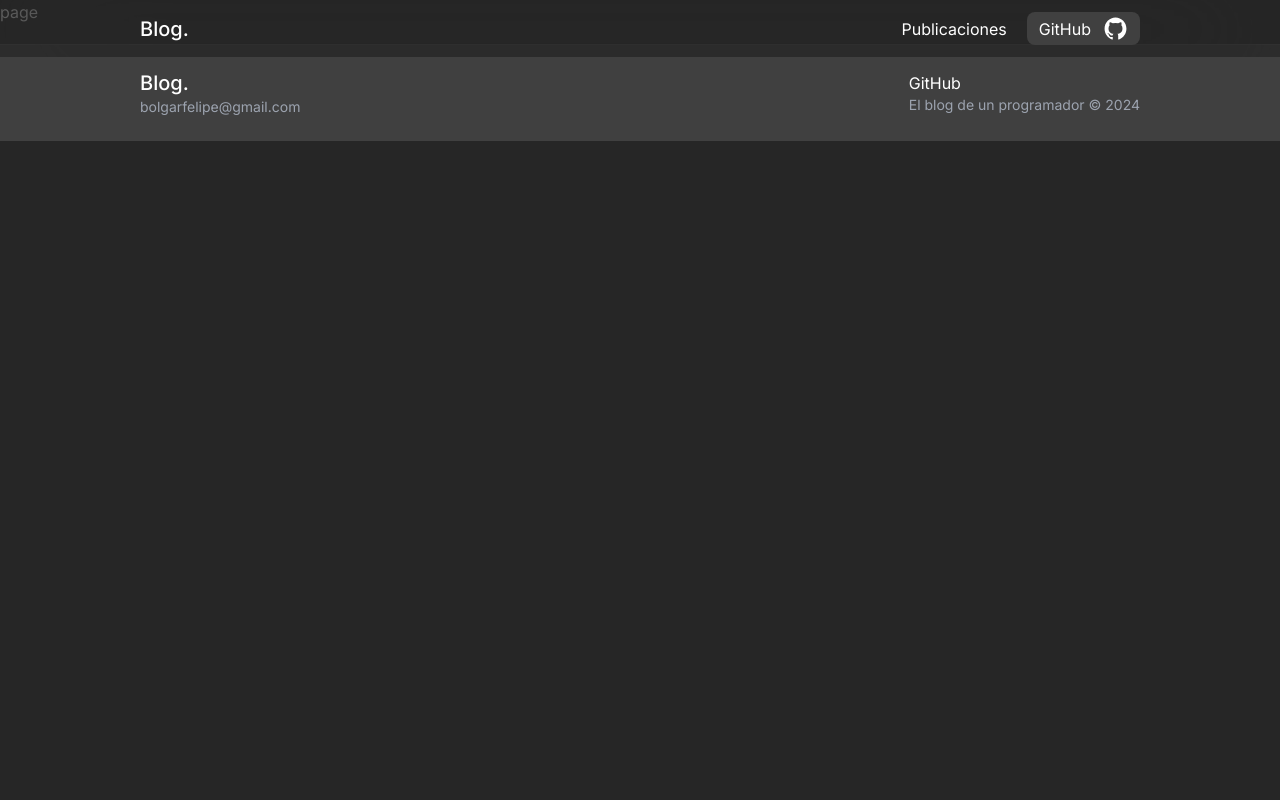
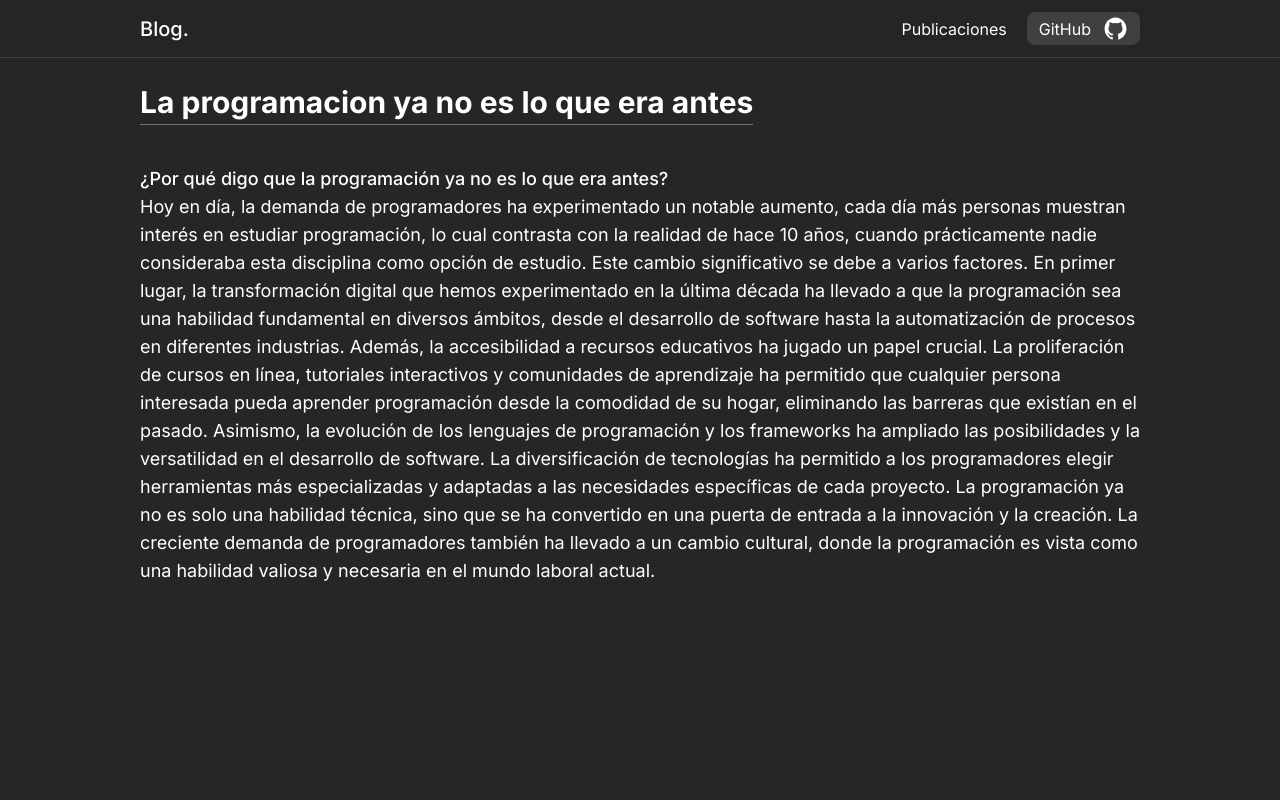
Before and after one commit to felipeB21/Nextjs-blog, a Next.js app: page /blogs/la-programacion-no-es-lo-que-era-antes in a window 1280 px wide. Shown: the top 800 px of the page. Built offline with nearby package versions, Linux system fonts and the light colour scheme.

Commit message:
Added page

```diff
--- a/src/app/blogs/la-programacion-no-es-lo-que-era-antes/page.jsx
+++ b/src/app/blogs/la-programacion-no-es-lo-que-era-antes/page.jsx
@@ -1,5 +1,44 @@
 import React from "react";
 
 export default function page() {
-  return <div>page</div>;
+  return (
+    <div className="mt-20 h-screen w-[1000px] mx-auto">
+      <div>
+        <h1 className="text-3xl font-bold border-b py-1 border-neutral-500 w-max">
+          La programacion ya no es lo que era antes
+        </h1>
+      </div>
+      <div className="mt-10 text-lg">
+        <p className="font-medium">
+          ¿Por qué digo que la programación ya no es lo que era antes?
+        </p>
+        <p>
+          Hoy en día, la demanda de programadores ha experimentado un notable
+          aumento, cada día más personas muestran interés en estudiar
+          programación, lo cual contrasta con la realidad de hace 10 años,
+          cuando prácticamente nadie consideraba esta disciplina como opción de
+          estudio. Este cambio significativo se debe a varios factores. En
+          primer lugar, la transformación digital que hemos experimentado en la
+          última década ha llevado a que la programación sea una habilidad
+          fundamental en diversos ámbitos, desde el desarrollo de software hasta
+          la automatización de procesos en diferentes industrias. Además, la
+          accesibilidad a recursos educativos ha jugado un papel crucial. La
+          proliferación de cursos en línea, tutoriales interactivos y
+          comunidades de aprendizaje ha permitido que cualquier persona
+          interesada pueda aprender programación desde la comodidad de su hogar,
+          eliminando las barreras que existían en el pasado. Asimismo, la
+          evolución de los lenguajes de programación y los frameworks ha
+          ampliado las posibilidades y la versatilidad en el desarrollo de
+          software. La diversificación de tecnologías ha permitido a los
+          programadores elegir herramientas más especializadas y adaptadas a las
+          necesidades específicas de cada proyecto. La programación ya no es
+          solo una habilidad técnica, sino que se ha convertido en una puerta de
+          entrada a la innovación y la creación. La creciente demanda de
+          programadores también ha llevado a un cambio cultural, donde la
+          programación es vista como una habilidad valiosa y necesaria en el
+          mundo laboral actual.
+        </p>
+      </div>
+    </div>
+  );
 }
--- a/src/components/Footer.jsx
+++ b/src/components/Footer.jsx
@@ -2,7 +2,7 @@ import Link from "next/link";
 
 export default function Footer() {
   return (
-    <footer className="py-6 bg-neutral-700 border-t border-neutral-600 mt-5 static bottom-0 w-full">
+    <footer className="py-6 bg-neutral-700 border-t border-neutral-600 mt-12 static bottom-0 w-full">
       <div className="w-[1000px] mx-auto flex items-center justify-between">
         <div>
           <Link className="text-xl font-medium" href="/">
--- /dev/null
+++ b/src/components/Loading.jsx
@@ -0,0 +1,9 @@
+import React from "react";
+
+export default function Loading() {
+  return (
+    <div>
+      <p>Cargando...</p>
+    </div>
+  );
+}
--- a/src/components/Weather.jsx
+++ b/src/components/Weather.jsx
@@ -4,6 +4,7 @@ import { useEffect, useState } from "react";
 import PinIcon from "./PinIcon";
 import Perfil from "../../public/perfil.jpeg";
 import Link from "next/link";
+import Loading from "./Loading";
 
 const links = [
   { name: "GitHub", url: "https://github.com/felipeB21" },
@@ -45,13 +46,13 @@ export default function Weather() {
   return (
     <div>
       {loading ? (
-        <div>Cargando...</div>
+        <Loading />
       ) : (
         <>
           <div className="flex items-center justify-between py-1 px-3 rounded-xl text-sm bg-neutral-700">
-            <p className="flex items-center gap-1">
-              <PinIcon /> {weatherData.location.name}
-            </p>
+            <div className="flex items-center gap-1">
+              <PinIcon /> <span>{weatherData.location.name}</span>
+            </div>
             <div className="flex items-center gap-3 bg-neutral-800 px-3 rounded-xl">
               <div className="flex items-center">
                 <Image
```
Also changed, not shown: package.json (+5 -4 lines), 1 other file (tests, documents, lock files or other folders).
